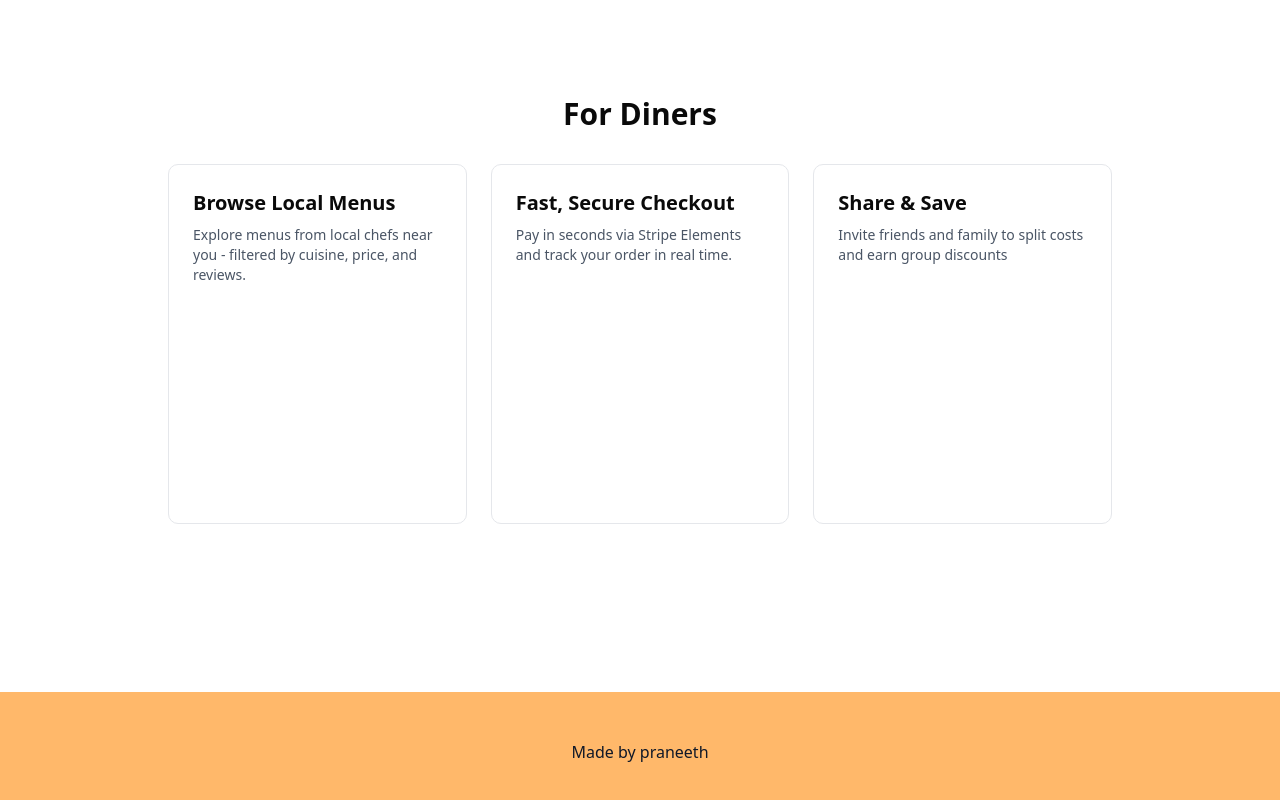
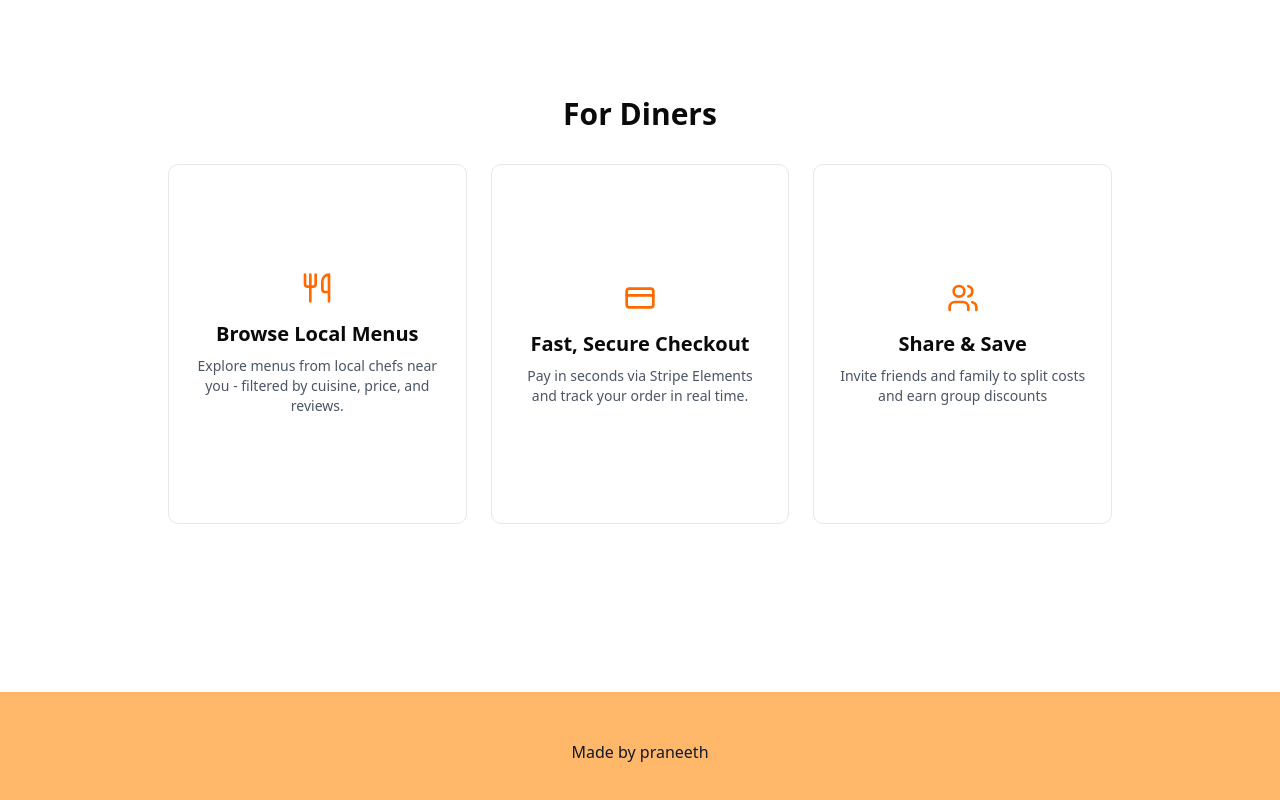
Before and after one commit to PraneethBunny123/gemutly-clone, a Next.js app: page / in a window 1280 px wide. Shown: the part 765-1565 px from the top of the page. Built offline with nearby package versions, Linux system fonts and the light colour scheme; no server answers.

Commit message:
adding icons for each card

```diff
--- a/components/diner-section.js
+++ b/components/diner-section.js
@@ -1,6 +1,7 @@
 "use client";
 
 import { useState } from "react";
+import { Utensils, CreditCard, Users } from "lucide-react"; // Example icons from lucide-react
 
 export default function DinerSection() {
   const [activeCard, setActiveCard] = useState(null);
@@ -10,16 +11,19 @@ export default function DinerSection() {
       id: 1,
       title: "Browse Local Menus",
       description: "Explore menus from local chefs near you - filtered by cuisine, price, and reviews.",
+      icon: <Utensils className="w-8 h-8 text-orange-500 mb-4" />,
     },
     {
       id: 2,
       title: "Fast, Secure Checkout",
       description: "Pay in seconds via Stripe Elements and track your order in real time.",
+      icon: <CreditCard className="w-8 h-8 text-orange-500 mb-4" />,
     },
     {
       id: 3,
       title: "Share & Save",
       description: "Invite friends and family to split costs and earn group discounts",
+      icon: <Users className="w-8 h-8 text-orange-500 mb-4" />,
     },
   ];
 
@@ -31,12 +35,13 @@ export default function DinerSection() {
           <div
             key={card.id}
             onClick={() => setActiveCard(card.id)}
-            className={`p-6 min-h-[360px] rounded-lg border cursor-pointer transition ${
+            className={`p-6 min-h-[360px] rounded-lg border cursor-pointer transition flex flex-col items-center justify-center text-center ${
               activeCard === card.id
                 ? "border-orange-500 shadow-lg"
                 : "border-gray-200"
             } hover:shadow-md bg-white`}
           >
+            {card.icon}
             <h3 className="text-xl font-bold mb-2">{card.title}</h3>
             <p className="text-sm text-gray-600">{card.description}</p>
           </div>
```
